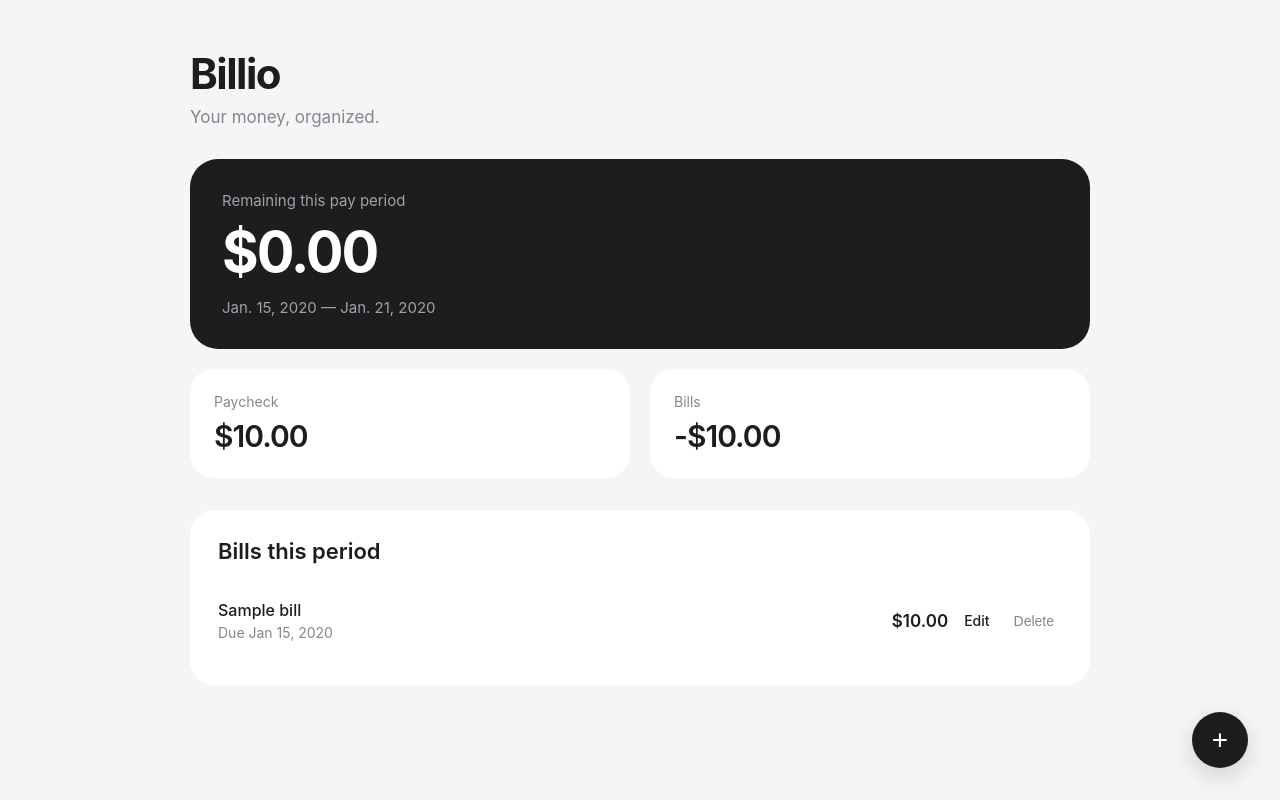
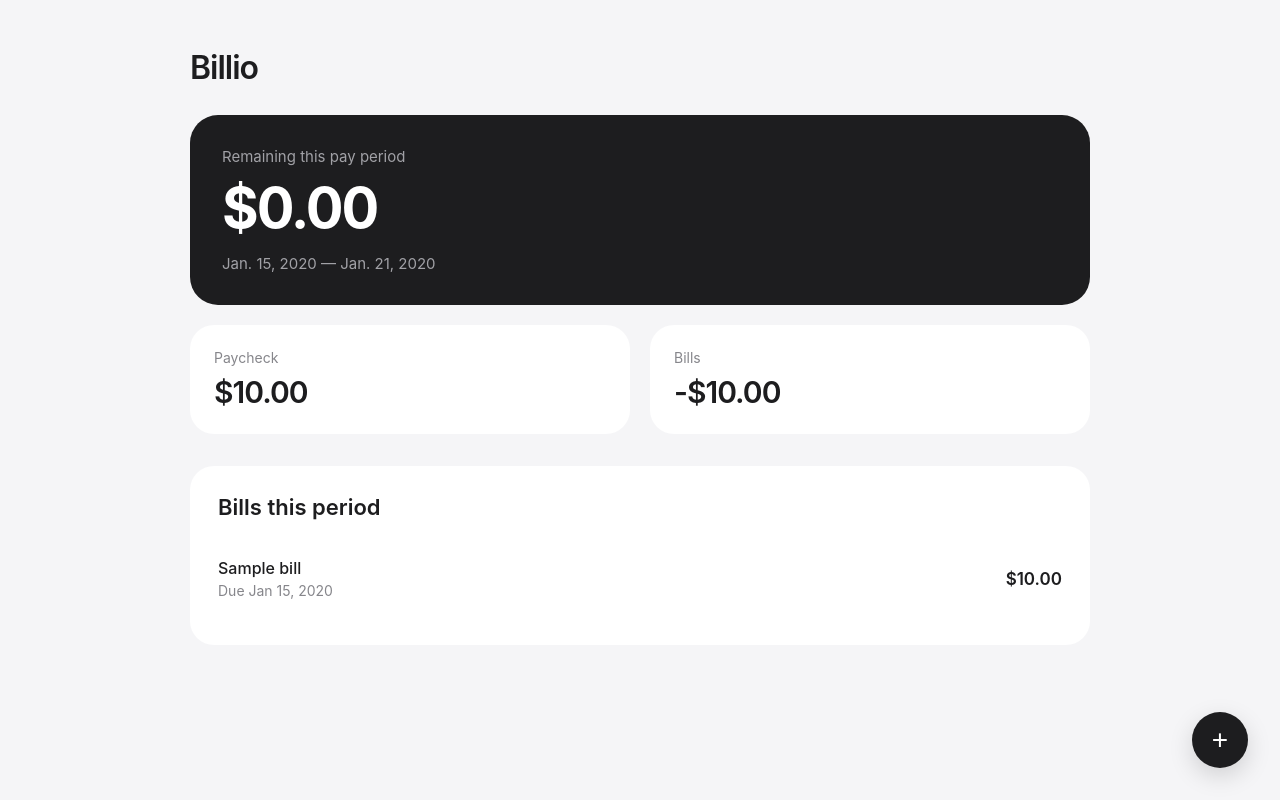
Before and after one commit to christianburdick/billio2.0, a Django app: page / in a window 1280 px wide. Run offline with Django 5.2, Linux system fonts and the light colour scheme; tables that the repository leaves empty hold one stand-in row (values such as "Sample post").

Commit message:
Ux improvements

```diff
--- a/budget/static/budget/script.js
+++ b/budget/static/budget/script.js
@@ -8,10 +8,15 @@ const updatePayButton = document.getElementById("update-pay-button");
 const updatePayForm = document.getElementById("update-pay-form");
 
 
+// Open / close action menu
+
 addButton.addEventListener("click", function () {
     actionMenu.classList.toggle("show");
+    addButton.classList.toggle("open");
 });
 
+
+// Show Add Bill form
 
 addBillButton.addEventListener("click", function () {
     actionMenu.classList.remove("show");
@@ -20,8 +25,36 @@ addBillButton.addEventListener("click", function () {
 });
 
 
+// Show Update Paycheck form
+
 updatePayButton.addEventListener("click", function () {
     actionMenu.classList.remove("show");
 
     updatePayForm.style.display = "block";
 });
+
+
+// Expand / collapse bill actions
+
+const bills = document.querySelectorAll(".bill");
+
+bills.forEach(function (bill) {
+
+    bill.addEventListener("click", function () {
+        bill.classList.toggle("selected");
+    });
+
+});
+
+
+// Prevent Edit / Delete clicks from toggling the bill
+
+const billDetailActions = document.querySelectorAll(".bill-detail-actions");
+
+billDetailActions.forEach(function (actions) {
+
+    actions.addEventListener("click", function (event) {
+        event.stopPropagation();
+    });
+
+});
--- a/budget/static/budget/style.css
+++ b/budget/static/budget/style.css
@@ -17,19 +17,45 @@ body {
 }
 
 .header {
-    margin-bottom: 32px;
+    margin-bottom: 28px;
 }
 
 .header h1 {
     margin: 0;
-    font-size: 42px;
-    letter-spacing: -1.5px;
+    font-size: 32px;
+    font-weight: 600;
+    letter-spacing: -1px;
 }
 
 .header p {
-    margin: 8px 0 0;
-    color: #86868b;
-    font-size: 17px;
+    display: none;
+}
+
+@media (max-width: 600px) {
+    .container {
+        padding: 24px 16px;
+    }
+
+    .header h1 {
+        font-size: 30px;
+    }
+
+    .hero {
+        padding: 24px;
+        border-radius: 22px;
+    }
+
+    .hero-amount {
+        font-size: 44px;
+    }
+
+    .cards {
+        grid-template-columns: 1fr;
+    }
+
+    .bills-section {
+        border-radius: 22px;
+    }
 }
 
 .hero {
@@ -103,15 +129,23 @@ body {
 }
 
 .bill {
-    display: flex;
-    justify-content: space-between;
-    align-items: center;
-    padding: 16px 0;
     border-bottom: 1px solid #f0f0f0;
+    cursor: pointer;
 }
 
 .bill:last-child {
     border-bottom: none;
+}
+
+.bill-main {
+    display: flex;
+    justify-content: space-between;
+    align-items: center;
+    padding: 18px 0;
+}
+
+.bill-info {
+    flex: 1;
 }
 
 .bill-name {
@@ -222,12 +283,6 @@ button:hover {
 .bill-form button {
     width: 100%;
     margin-top: 4px;
-}
-
-.bill-actions {
-    display: flex;
-    align-items: center;
-    gap: 16px;
 }
 
 .delete-button {
--- a/budget/templates/budget/home.html
+++ b/budget/templates/budget/home.html
@@ -90,7 +90,9 @@
 
             <div class="bill">
 
-                <div>
+                <div class="bill-main">
+
+                    <div class="bill-info">
 
                         <div class="bill-name">
                             {{ bill.name }}
@@ -102,13 +104,29 @@
 
                     </div>
 
-
-                <div class="bill-actions">
-
                     <div class="bill-amount">
                         ${{ bill.amount|floatformat:2 }}
                     </div>
 
+                </div>
+
+
+                <div class="bill-detail">
+
+                    <div class="bill-detail-info">
+
+                        <div class="bill-detail-label">
+                            Frequency
+                        </div>
+
+                        <div class="bill-detail-value">
+                            {{ bill.get_frequency_display }}
+                        </div>
+
+                    </div>
+
+
+                    <div class="bill-detail-actions">
 
                         <a
                             href="{% url 'edit_bill' bill.id %}"
@@ -134,6 +152,8 @@
                             </button>
 
                         </form>
+
+                    </div>
 
                 </div>
 
```
Also changed, not shown: other parts of budget/static/budget/style.css (+35 -0 lines). Lines whose indentation alone changed are shown as unchanged.
